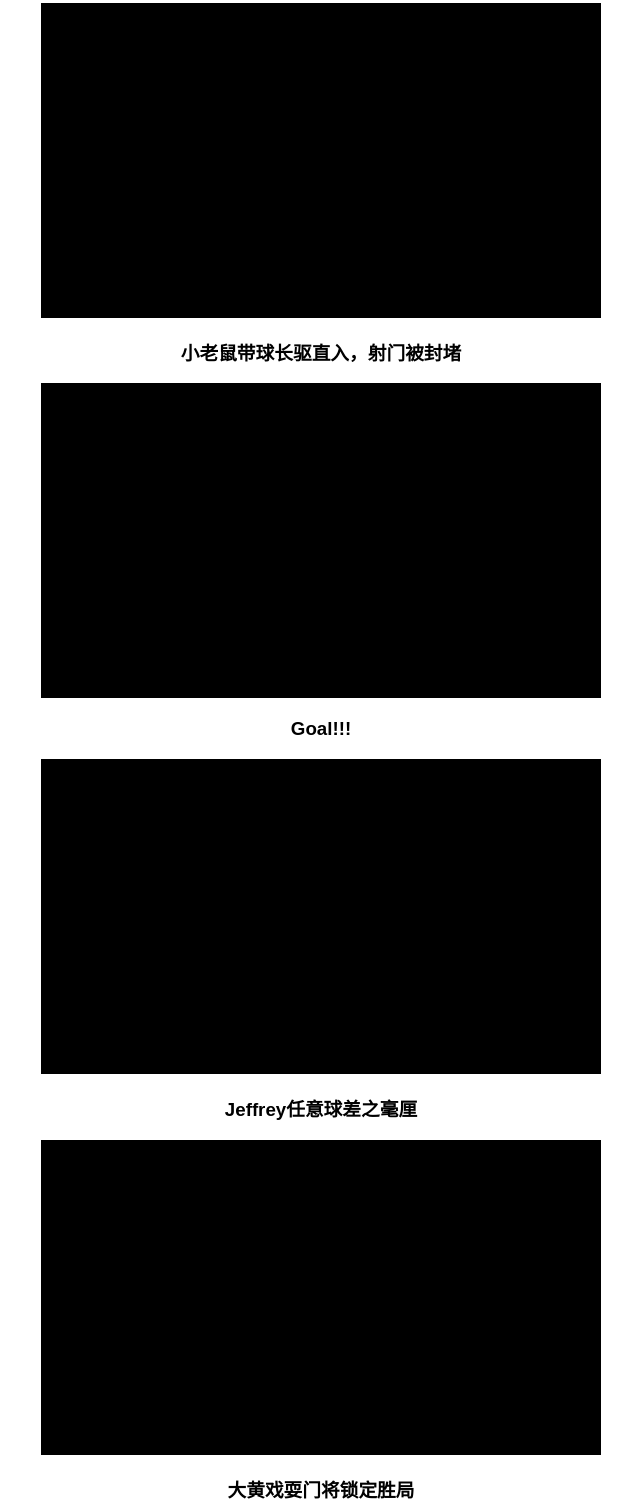
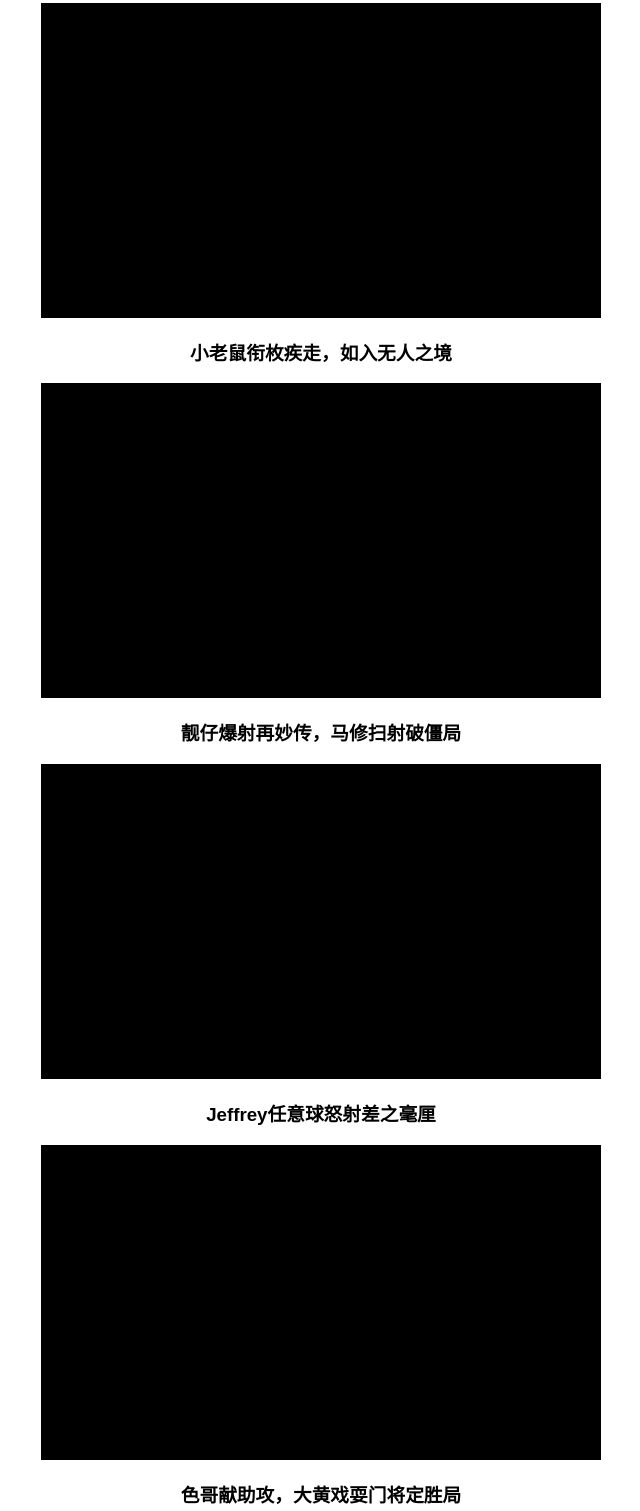
Before and after one commit to yili-gat/oakville-dragons, a plain HTML site: page index.html in a window 1280 px wide. Shown: the part 190-1701 px from the top of the page, without its empty margins (319-959 px from the left). Drawn offline with Linux system fonts and the light colour scheme.

Commit message:
Update clip titles.

```diff
--- a/index.html
+++ b/index.html
@@ -74,31 +74,31 @@
                 endTime: 555
             },
             {
-                title: '小老鼠带球长驱直入，射门被封堵',
+                title: '小老鼠衔枚疾走，如入无人之境',
                 videoId: 'KKiLBh_phmI',
                 startTime: 852,
                 endTime: 867
             },
             {
-                title: 'Goal!!!',
+                title: '靓仔爆射再妙传，马修扫射破僵局',
                 videoId: 'KKiLBh_phmI',
                 startTime: 248,
                 endTime: 258
             },
             {
-                title: 'Jeffrey任意球差之毫厘',
+                title: 'Jeffrey任意球怒射差之毫厘',
                 videoId: 'LGen6bOmkas',
                 startTime: 0,
                 endTime: 9
             },
             {
-                title: '大黄戏耍门将锁定胜局',
+                title: '色哥献助攻，大黄戏耍门将定胜局',
                 videoId: 'LGen6bOmkas',
                 startTime: 1050,
                 endTime: 1072
             },
             {
-                title: '双鬼拍门对方门将献神扑',
+                title: '大黄吴指双鬼拍门，对方门将献神扑',
                 videoId: 'LGen6bOmkas',
                 startTime: 890,
                 endTime: 910
```
